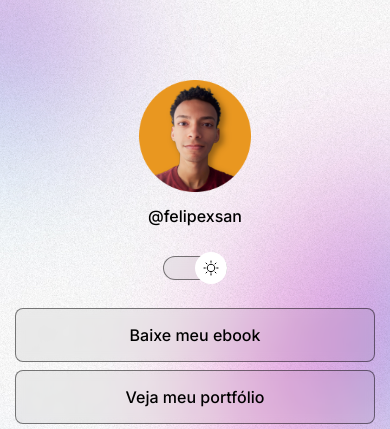
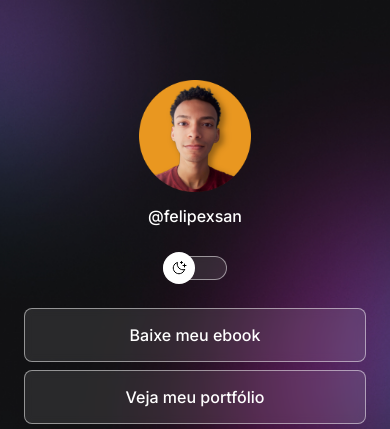
Before and after one commit to felipe-071/discover_project, a plain HTML site: page index.html in a window 390 px wide. Shown: the top 429 px of the page. Drawn offline with nearby package versions, Linux system fonts and the light colour scheme.

Commit message:
Adicionar media queries

```diff
--- a/index.html
+++ b/index.html
@@ -1,5 +1,5 @@
 <!DOCTYPE html>
-<html lang="pt-br" class="light">
+<html lang="pt-br">
   <head>
     <link rel="preconnect" href="https://fonts.googleapis.com" />
     <link rel="preconnect" href="https://fonts.gstatic.com" crossorigin />
--- a/style.css
+++ b/style.css
@@ -26,6 +26,8 @@
 
 body {
   background: var(--bg-url) no-repeat top center/cover;
+  height: 100vh;
+
 }
 
 body * {
@@ -34,10 +36,11 @@ body * {
 }
 
 #container {
-  width: 360px;
+  width: 100%;
+  max-width: 588px;
   height: 712px;
-  margin: 56px auto 0px; /* margin auto só funciona no eixo X */
-  height: calc(100vh - 56px)
+  margin: 56px auto 0px; /* margin auto só funciona no eixo X */;
+  padding: 0 24px;
 }
 
 /* profile */
@@ -146,7 +149,6 @@ ul li a:hover {
 
   transition: background  0.2s;
   border-radius: 50%;
-
 }
 
 #social-links a:hover {
@@ -157,3 +159,15 @@ footer{
   padding: 24px 0;
   text-align: center;
 }
+
+/* MEDIA QUERIES */
+
+@media (min-width: 700px){
+    :root{
+      --bg-url: url(./assets/bg-desktop.jpg);
+    }
+
+    .light{
+      --bg-url: url(./assets/bg-desktop-light.jpg);
+    }
+}
```
Also changed, not shown: 1 other file.
